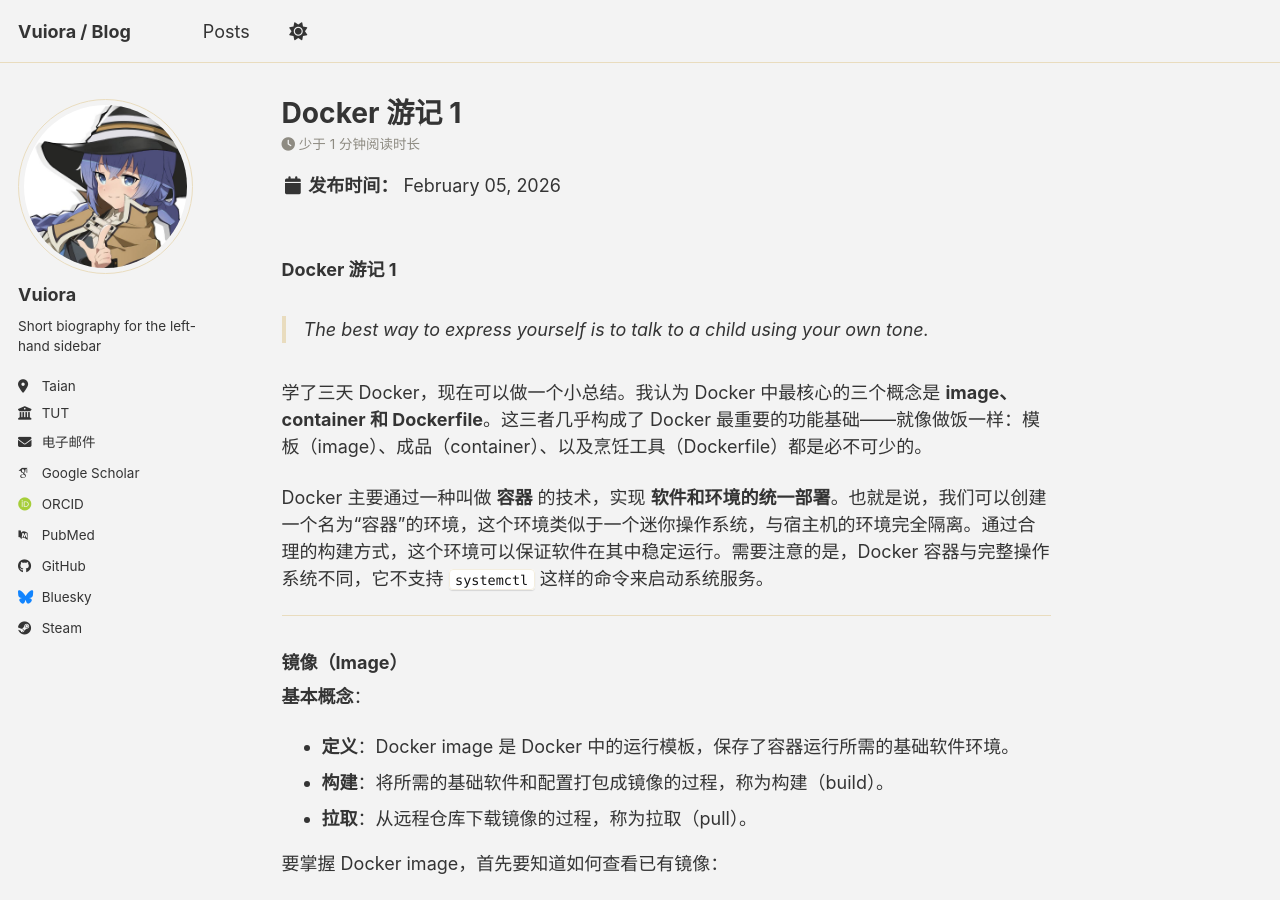
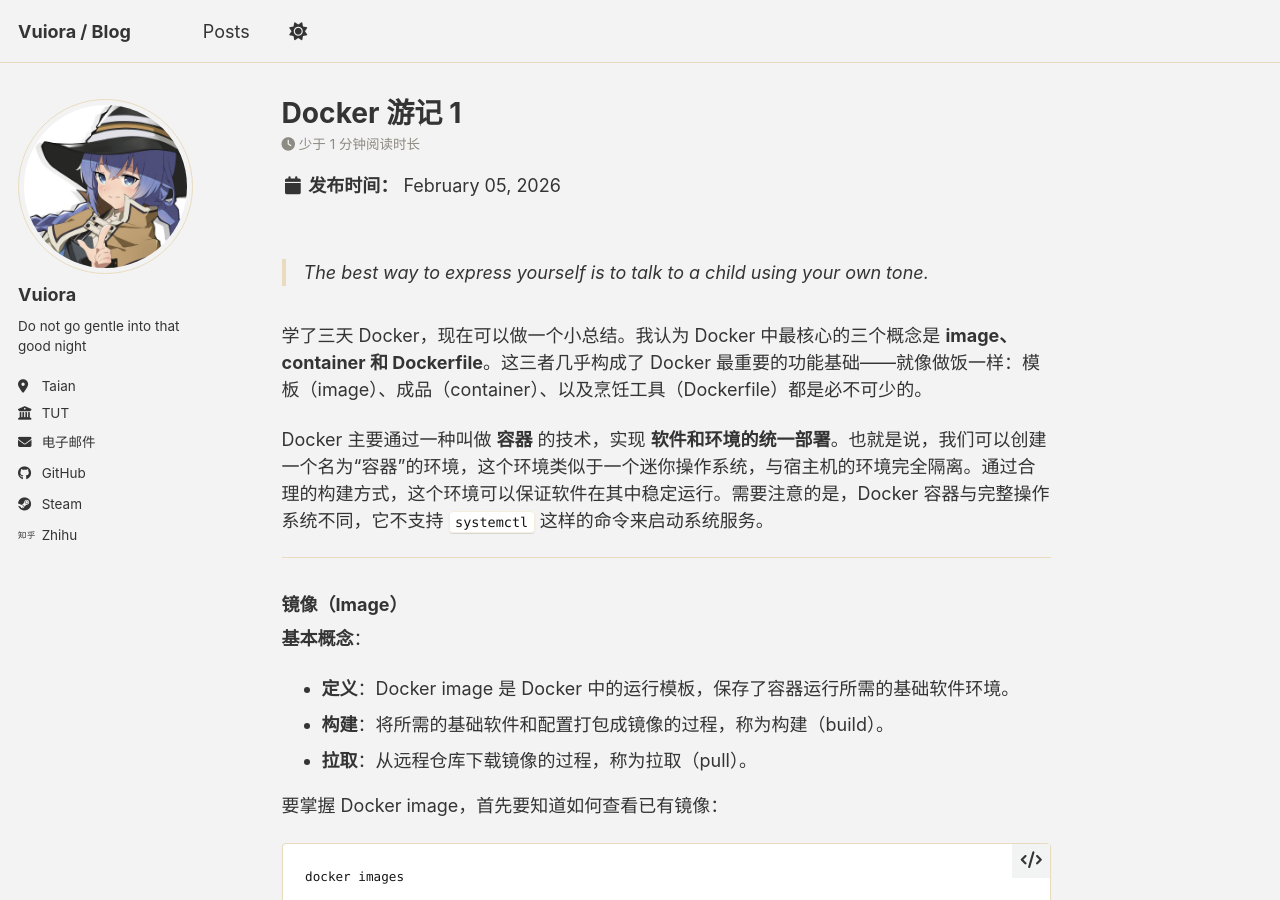
Before and after one commit to Vuiora/vuiora.github.io, a Jekyll site: the page built from _posts/2026-02-05-docker-youli-bi-1.md, in a window 1280 px wide and 900 px high. Built offline with Jekyll 4.4.1, drawn with Linux system fonts in a browser that asks for light colours; some web fonts are replaced; a script bundle is joined from its source files by our own code; library files that are not in the unit come from our copies; some of the changed lines change nothing that is shown.

Commit message:
side nav changed

```diff
--- a/_config.yml
+++ b/_config.yml
@@ -26,7 +26,7 @@
   avatar           : "profile.png"
   name             : "Vuiora"
   pronouns         : # example: "he"
-  bio              : "Short biography for the left-hand sidebar"
+  bio              : "Do not go gentle into that good night"
   location         : "Taian"
   employer         : "TUT"
   uri              : # URL
@@ -35,13 +35,13 @@
   # Academic websites
   academia         : # URL
   arxiv            : # URL - Update with the correct link to your profile
-  googlescholar    : "https://scholar.google.com/citations?user=PS_CX0AAAAAJ"
+  googlescholar    :
   inspire-hep      : # URL
   impactstory      : # URL
-  orcid            : "https://orcid.org/yourorcidurl"
+  orcid            :
   semantic         : # URL
   ssrn             : # URL
-  pubmed           : "https://www.ncbi.nlm.nih.gov/pubmed/?term=john+snow"
+  pubmed           :
   researchgate     : # URL
   scopus           : # URL
   zotero           : # URL
@@ -57,7 +57,7 @@
 
   # Social media
   artstation       : # Username
-  bluesky          : "bsky.app" # Replace this with you Bluesky username
+  bluesky          :  # Replace this with you Bluesky username
   facebook         : # Username
   flickr           : # Username
   foursquare       : # Username
@@ -80,7 +80,7 @@
   wikipedia        : # Username
   xing             : # Username
   youtube          : # Username
-  zhihu            : # Username
+  zhihu            : "Zeratul" # Username
 
 
 # Site Settings
--- a/_posts/2026-02-05-docker-youli-bi-1.md
+++ b/_posts/2026-02-05-docker-youli-bi-1.md
@@ -4,7 +4,7 @@
 tags: [docker]
 ---
 
-### Docker 游记 1
+
 
 > The best way to express yourself is to talk to a child using your own tone.
 
```
